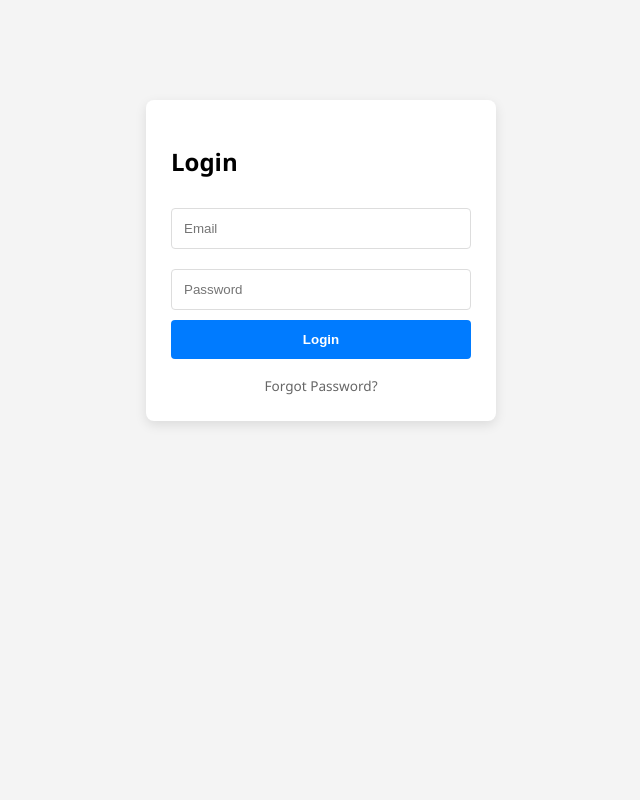
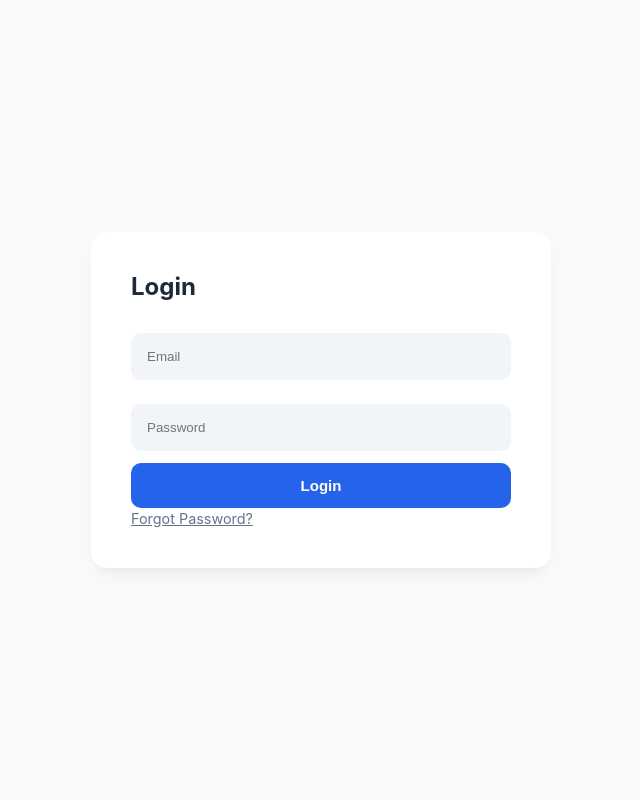
Before and after one commit to paras-gem/DriveEase-, a PHP site: page /login.php in a window 1280 px wide. Shown: the whole page, without its empty margins (319-959 px from the left). Run offline with PHP 8.4, Linux system fonts and the light colour scheme.

Commit message:
Updated style.css file

```diff
--- a/assets/css/style.css
+++ b/assets/css/style.css
@@ -1,75 +1,61 @@
-/* ==========================================================================
-   GLOBAL STYLES
-   ========================================================================== */
+/* Modern Reset & Typography */
 body {
-    font-family: 'Segoe UI', Tahoma, sans-serif;
-    background: #f4f4f4;
+    font-family: 'Inter', -apple-system, sans-serif;
+    background-color: #f8fafc;
     margin: 0;
-    padding: 0;
+    display: flex;
+    justify-content: center;
+    align-items: center;
+    min-height: 100vh;
 }
 
-/* ==========================================================================
-   LOGIN & FORM CONTAINERS
-   (Used for Login, Forgot Password, and Verification steps)
-   ========================================================================== */
+/* Container: Modern card with soft shadow */
 .login-container, .question-container {
-    width: 300px;
-    margin: 100px auto;
-    padding: 25px;
+    width: 100%;
+    max-width: 380px;
+    padding: 40px;
     background: white;
-    border-radius: 8px;
-    box-shadow: 0 4px 12px rgba(0,0,0,0.1);
+    border-radius: 16px;
+    box-shadow: 0 10px 25px -5px rgba(0, 0, 0, 0.05), 0 8px 10px -6px rgba(0, 0, 0, 0.05);
 }
 
-/* ==========================================================================
-   INPUTS & BUTTONS
-   ========================================================================== */
+/* Modern Inputs: No borders, just a subtle background */
 input {
     width: 100%;
-    padding: 12px;
-    margin: 10px 0;
-    box-sizing: border-box; /* Prevents padding from affecting width */
-    border: 1px solid #ddd;
-    border-radius: 4px;
+    padding: 14px;
+    margin: 12px 0;
+    background-color: #f1f5f9;
+    border: 2px solid transparent;
+    border-radius: 10px;
+    transition: all 0.2s ease;
+    box-sizing: border-box;
 }
 
+input:focus {
+    outline: none;
+    border-color: #3b82f6;
+    background-color: #ffffff;
+}
+
+/* Modern Button: Bold, rounded, with slight lift on hover */
 button {
     width: 100%;
-    padding: 12px;
-    background: #007bff;
+    padding: 14px;
+    background: #2563eb;
     color: white;
     border: none;
-    border-radius: 4px;
+    border-radius: 10px;
+    font-weight: 600;
+    font-size: 15px;
     cursor: pointer;
-    font-weight: bold;
-    transition: background 0.3s; /* Adds a smooth hover effect */
+    transition: transform 0.1s, background 0.2s;
 }
 
 button:hover {
-    background: #0056b3;
+    background: #1d4ed8;
+    transform: translateY(-1px);
 }
 
-/* ==========================================================================
-   UTILITY CLASSES
-   ========================================================================== */
-.forgot-password {
-    margin-top: 15px;
-    text-align: center;
-}
-
-.forgot-password a {
-    color: #666;
-    font-size: 0.85em;
-    text-decoration: none;
-}
-
-.forgot-password a:hover {
-    text-decoration: underline;
-}
-
-.question-text {
-    font-size: 1.1em;
-    color: #333;
-    margin-bottom: 15px;
-    font-weight: 600;
-}
+/* Modern text elements */
+h2 { color: #1e293b; margin-top: 0; }
+.forgot-password a { color: #64748b; font-size: 0.9em; }
```
